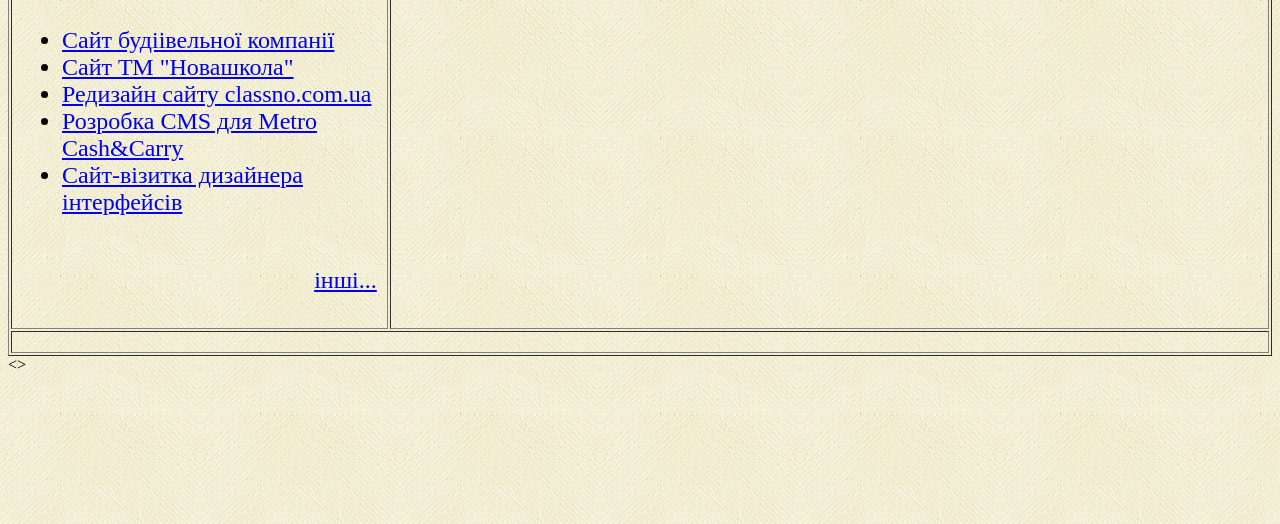
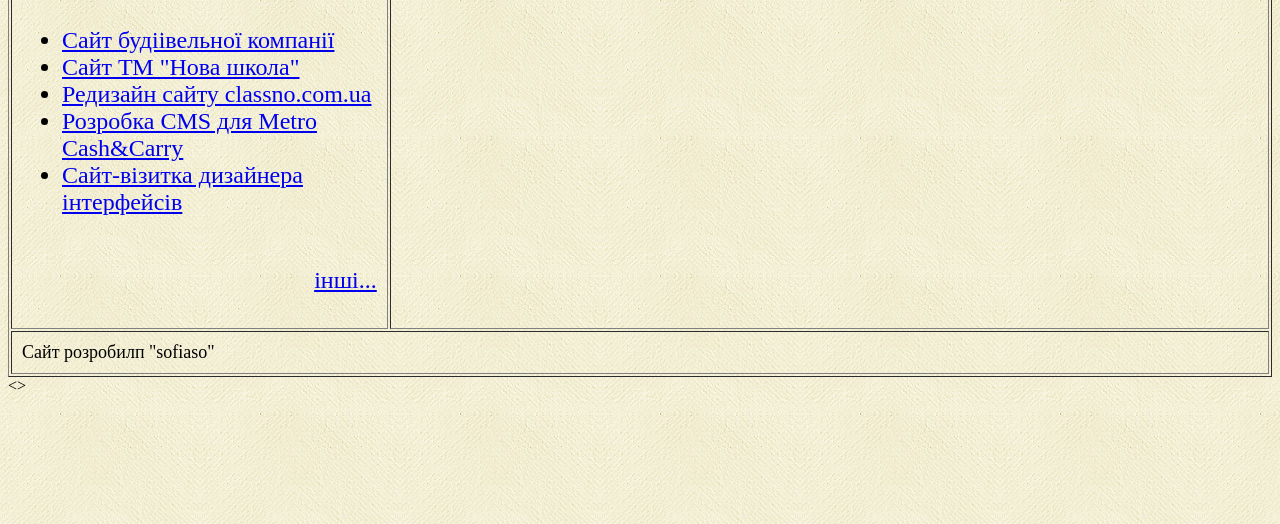
Before and after one commit to sofiaso/sofiaso.github.io, a plain HTML site: page index.html in a window 1280 px wide. Shown: the part 276-800 px from the top of the page. Drawn offline with Linux system fonts and the light colour scheme.

Commit message:
05_название сайта

```diff
--- a/index.html
+++ b/index.html
@@ -25,7 +25,7 @@
 <font size="5" >
 <ul>
 <li><a href="#">Сайт будіівельної компанії </a></li>
-<li><a href="#">Сайт ТМ "Новашкола" </a></li>
+<li><a href="#">Сайт ТМ "Нова школа" </a></li>
 <li><a href="#">Редизайн сайту classno.com.ua</a></li>
 <li><a href="#">Розробка CMS для Metro Cash&Carry</a></li>
 <li><a href="#">Сайт-візитка дизайнера інтерфейсів</a></li><br>
@@ -35,7 +35,9 @@
 				<td width = "70%"> </td>
 			</tr>
 			<tr>
-				<td colspan = "2" valign = "middle" heigt = "90"> </td>
+				<td colspan = "2" valign = "middle" heigt = "90">
+				<font size = "4">Сайт розробилп "sofiaso"</font>
+				</td>
 			</tr>
 		</table>
 		<>
```
